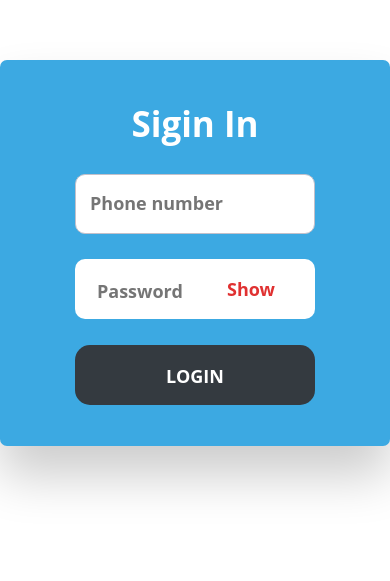
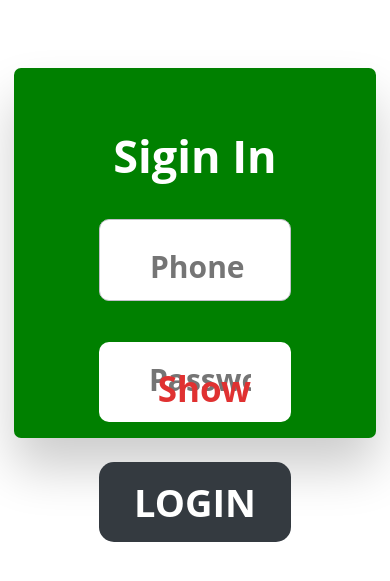
Before and after one commit to CyCodez/pixoTask, a plain HTML site: page index.html in a window 390 px wide. Shown: the part 169-750 px from the top of the page. Drawn offline with nearby package versions, Linux system fonts and the light colour scheme.

Commit message:
adjusted mobile layout

```diff
--- a/index1.css
+++ b/index1.css
@@ -147,7 +147,9 @@ input[type="submit"] {
   cursor: pointer;
   -webkit-transition: all 0.2s ease;
   transition: all 0.2s ease;
-  font-size: 18px;
+  font-size: 38px;
+  width:100%;
+  height: 80px;
   position: relative;
   display: inline-block;
   cursor: pointer;
@@ -207,9 +209,56 @@ input[type="submit"]:hover {
             padding:4px;
         }
 
-        @media only screen and (max-width: 700px) {
-#login-form-wrap{
-  max-width: 800px;
-  background-color: #3ca9e2;
+        @media only screen and (max-width: 1000px) {
+#login-form-wrap {
+  background-color:green !important;
+  color:#fff;
+  width: 80% ;
+  height: 38%;
+  margin: 30px auto;
+  border-radius: 10px;
+  text-align: center;
+  padding: 20px 0 0 0;
+  border-radius: 7px;
+  box-shadow: 0px 30px 50px 0px rgba(0, 0, 0, 0.2);
+    padding: 25px;
+    border: none;
+    text-align: center; /* Optional: Center the content inside the container */
+}
+
+input[type="text"],
+input[type="email"] {
+  width: 100%;
+  padding: 40px;
+  height: 80px;
+  margin: 0;
+  color: #8a8b8e;
+  border: 1px solid #c2c0ca;
+  font-style: normal;
+  font-size: 46px;
+  -webkit-appearance: none;
+     -moz-appearance: none;
+          appearance: none;
+  position: relative;
+  display: inline-block;
+  border-radius: 10px;
+  margin-bottom: 15px;
+  background-color: white;
+}
+#passwordField{
+   padding: 40px;
+   height: 80px;
+    margin-bottom: 15px;
+}
+
+ ::placeholder{
+            font-size: 30px;
+            padding:10px;
+        }
+#login-form-wrap h2{
+  font-size: 45px;
+}
+.toggle-password{
+  font-size: 35px;
 }
 }
```
Also changed, not shown: index2.css (+25 -21 lines), index2.html (+2 -2 lines).
